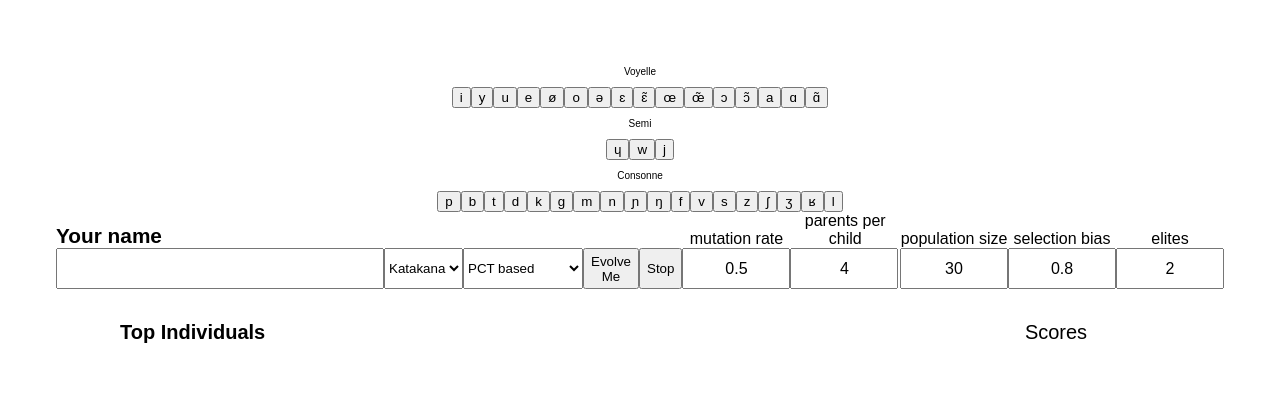
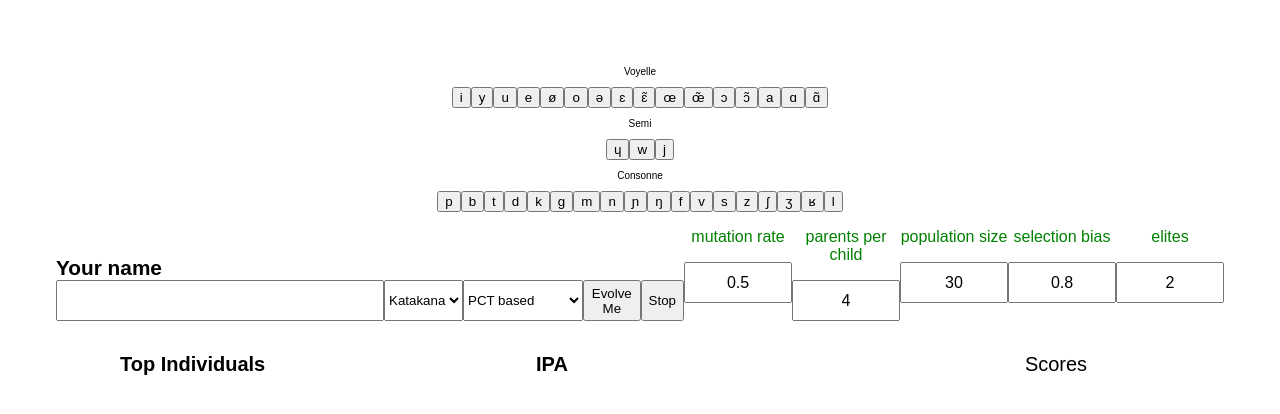
Before and after one commit to RThevenoux/thot, a website: page src/main/index.html in a window 1280 px wide. Drawn offline with Linux system fonts and the light colour scheme; a web font is replaced by a local one.

Commit message:
Gui code refactoring

```diff
--- a/src/main/gui/app-controller.js
+++ b/src/main/gui/app-controller.js
@@ -1,38 +1,55 @@
 class AppController {
+
   /**
    *
-   * @param {ParameterModel} parameters
+   * @param {HTMLElement} element
    */
-  constructor(parameters) {
-    let shownPopulationSize = 10;
+  constructor(element) {
 
-    this.parameters = parameters;
     this.model = new AppModel();
+    element.innerHTML = `<div id="keyboard"></div>
+        <div class="top-bar">
+            <div class="input__container">
+                <h2>Your name</h2>
+                <div class="name-input">
+                    <input type="text" id="textBox" />
+                    <select id="select-alphabet"></select>
+                    <select id="select-distance"></select>
+                    <button id="start-evolve">Evolve Me</button>
+                    <button id="stop-evolve">Stop</button>
+                </div>
+            </div>
+            <div class="parameters" id="parameters"></div>
+        </div>
+        <div class="top-performers" id="performers"></div>`;
 
-    this.inputNode = document.getElementById('textBox');
-    this.distanceNode = document.getElementById('select-distance');
-    this.alphabetNode = document.getElementById('select-alphabet');
+    this.inputNode = element.querySelector('#textBox');
+    this.distanceNode = element.querySelector('#select-distance');
+    this.alphabetNode = element.querySelector('#select-alphabet');
 
-    this.performers = new PerformersController(document.getElementById('performers'));
-    this.keyboard = new KeyboardController(document.getElementById('keyboard'));
+    this.parameter = new ParametersController(element.querySelector('#parameters'));
+    this.performers = new PerformersController(element.querySelector('#performers'));
+    this.keyboard = new KeyboardController(element.querySelector('#keyboard'));
 
-    this.keyboard.onClick = (ipa) => this.inputNode.value += ipa;
-    document.getElementById('start-evolve').onclick = () => this._start();
-    document.getElementById('stop-evolve').onclick = () => this._stop();
+    element.querySelector('#start-evolve').onclick = () => this._start();
+    element.querySelector('#stop-evolve').onclick = () => this._stop();
+    this.keyboard.onClick = (symbol) => this._addIPASymbol(symbol);
 
     this._init();
   }
 
   _init() {
-    //
     this.model.getDistances()
       .map(distance => new Option(distance.text, distance.value))
       .forEach(option => this.distanceNode.options.add(option));
 
-    //
     this.model.getAlphabets()
       .map(alphabet => new Option(alphabet.text, alphabet.value))
       .forEach(option => this.alphabetNode.options.add(option));
+  }
+
+  _addIPASymbol(symbol){
+    this.inputNode.value += symbol;
   }
 
   /**
@@ -45,7 +62,8 @@ class AppController {
     let ipaTarget = this.inputNode.value;
     let alphabet = this.alphabetNode.value;
     let distance = this.distanceNode.value;
-    this.model.start(ipaTarget, alphabet, distance, this.parameters, this);
+    let parameterModel = this.parameter.model;
+    this.model.start(ipaTarget, alphabet, distance, parameterModel, this);
   }
 
   _stop() {
--- a/src/main/gui/parameter-controller.js
+++ /dev/null
@@ -1,26 +0,0 @@
-class ParameterController {
-    constructor() {
-        this.model = new ParameterModel();
-
-        var that = this;
-        let mutationRateNode = document.getElementById('mutation-rate');
-        mutationRateNode.onchange = () => { that.model.mutationRate = mutationRateNode.value };
-        mutationRateNode.value = this.model.mutationRate;
-
-        let popSizeNode = document.getElementById('pop-size');
-        popSizeNode.onchange = () => { that.model.popSize = popSizeNode.value };
-        popSizeNode.value = this.model.popSize;
-
-        let selectionBiasNode = document.getElementById('selection-bias');
-        selectionBiasNode.onchange = () => { that.model.sBias = selectionBiasNode.value };
-        selectionBiasNode.value = this.model.sBias;
-
-        let parentPerChildNode = document.getElementById('parent-per-child');
-        parentPerChildNode.onchange = () => { that.model.parentPerChild = parentPerChildNode.value };
-        parentPerChildNode.value = this.model.parentPerChild;
-
-        let elitesNode = document.getElementById('elites');
-        elitesNode.onchange = () => { that.model.elites = elitesNode.value };
-        elitesNode.value = this.model.elites;
-    }
-}
--- /dev/null
+++ b/src/main/gui/parameters/parameters-controller.js
@@ -0,0 +1,52 @@
+class ParametersController {
+    /**
+     *
+     * @param {HTMLElement} element
+     */
+    constructor(element) {
+        this.model = new ParameterModel();
+
+        element.innerHTML =
+            `<div class="parameter">
+    <p>mutation rate</p>
+    <input type="number" id="mutation-rate" />
+</div>
+<div class="parameter">
+    <p>parents per child</p>
+    <input type="number" id="parent-per-child" />
+</div>
+<div class="parameter">
+    <p>population size</p>
+    <input type="number" id="pop-size" />
+</div>
+<div class="parameter">
+    <p>selection bias</p>
+    <input type="number" id="selection-bias" />
+</div>
+<div class="parameter">
+    <p>elites</p>
+    <input type="number" id="elites" />
+</div>`;
+
+        var that = this;
+        let mutationRateNode = element.querySelector('#mutation-rate');
+        mutationRateNode.onchange = () => { that.model.mutationRate = mutationRateNode.value };
+        mutationRateNode.value = this.model.mutationRate;
+
+        let popSizeNode = element.querySelector('#pop-size');
+        popSizeNode.onchange = () => { that.model.popSize = popSizeNode.value };
+        popSizeNode.value = this.model.popSize;
+
+        let selectionBiasNode = element.querySelector('#selection-bias');
+        selectionBiasNode.onchange = () => { that.model.sBias = selectionBiasNode.value };
+        selectionBiasNode.value = this.model.sBias;
+
+        let parentPerChildNode = element.querySelector('#parent-per-child');
+        parentPerChildNode.onchange = () => { that.model.parentPerChild = parentPerChildNode.value };
+        parentPerChildNode.value = this.model.parentPerChild;
+
+        let elitesNode = element.querySelector('#elites');
+        elitesNode.onchange = () => { that.model.elites = elitesNode.value };
+        elitesNode.value = this.model.elites;
+    }
+}
--- /dev/null
+++ b/src/main/gui/parameters/parameters.css
@@ -0,0 +1,22 @@
+.parameters {
+  display: flex;
+  flex-flow: row nowrap;
+}
+
+.parameter {
+  font-size: 16px;
+  display: flex;
+  flex-flow: column;
+  margin-left: 10;
+  margin-right: 10;
+}
+
+.parameter p{
+  color:green;
+}
+
+.parameter input {
+  width: 100px;
+  font-size: 16px;
+  text-align: center;
+}
--- a/src/main/gui/performers/performers-controller.js
+++ b/src/main/gui/performers/performers-controller.js
@@ -10,12 +10,13 @@ class PerformersController {
 
     let templateHTML =
       `<div class="display"></div>
+      <div class="ipa"></div>
 <span class="score"></span>`;
 
     let titleRow = document.createElement("div");
     titleRow.innerHTML = templateHTML;
     titleRow.className = "performer-row title";
-    this._setRowValues(titleRow,["Top Individuals","Scores"]);
+    this._setRowValues(titleRow,["Top Individuals","IPA","Scores"]);
     element.appendChild(titleRow);
 
     this.rows = [];
@@ -23,7 +24,7 @@ class PerformersController {
       let row = document.createElement("div");
       row.innerHTML = templateHTML;
       row.className = "performer-row";
-      this._setRowValues(row,"","");
+      this._setRowValues(row,"","","");
       element.appendChild(row);
       this.rows.push(row);
     }
@@ -36,6 +37,9 @@ class PerformersController {
     let row = this.rows[0];
     let display = row.querySelector('.display');
     display.className = 'display' + (highligthed ? " highlighted" : "");
+
+    let ipa = row.querySelector('.ipa');
+    ipa.className = 'ipa' + (highligthed ? " highlighted" : "");
   }
 
   /**
@@ -47,19 +51,17 @@ class PerformersController {
       let individual = population.individuals[i];
       let row = this.rows[i];
 
-
-      let display = row.querySelector('.display');
-      let score = row.querySelector('.score');
-
-      this._setRowValues(row, [individual.display + " - /" + individual.ipa + "/", individual.score])
+      this._setRowValues(row, [individual.display, "/" + individual.ipa + "/", individual.score])
     }
   }
 
   _setRowValues(row, values) {
     let display = row.querySelector('.display');
+    let ipa = row.querySelector('.ipa');
     let score = row.querySelector('.score');
 
     display.textContent = values[0];
-    score.textContent = values[1];
+    ipa.textContent = values[1];
+    score.textContent = values[2];
   }
 }
--- a/src/main/gui/performers/performers.css
+++ b/src/main/gui/performers/performers.css
@@ -24,12 +24,15 @@
   font-weight: 600;
   color: darkorange;
   text-align: left;
-  width: 80%;
-  font-family: cursive;
+  width: 40%;
 }
 
-.display.highlighted {
-  color: darkgreen
+.ipa {
+  font-size: 2.2rem;
+  font-weight: 600;
+  color: darkorange;
+  text-align: left;
+  width: 40%;
 }
 
 .score {
@@ -37,3 +40,7 @@
   font-size: 1.8rem;
   width: 20%;
 }
+
+.performer-row .highlighted {
+  color: darkgreen
+}
--- a/src/main/gui/styles.css
+++ b/src/main/gui/styles.css
@@ -43,22 +43,6 @@ input {
   justify-content: flex-start;
 }
 
-.name-input input {
-  font-family: cursive;
-}
-
-.parameter {
-  font-size: 16px;
-  display: flex;
-  flex-flow: column;
-}
-
-.parameter input {
-  width: 100px;
-  font-size: 16px;
-  text-align: center;
-}
-
 input::-webkit-outer-spin-button,
 input::-webkit-inner-spin-button {
     /* display: none; <- Crashes Chrome on hover */
--- a/src/main/index.html
+++ b/src/main/index.html
@@ -5,55 +5,19 @@
     <meta charset="utf-8">
     <title>Thot - Transcriptor</title>
     <link rel="stylesheet" type="text/css" href="gui/styles.css">
+    <link rel="stylesheet" type="text/css" href="gui/parameters/parameters.css">
     <link rel="stylesheet" type="text/css" href="gui/performers/performers.css">
     <link rel="stylesheet" href="https://fonts.googleapis.com/css?family=Caveat+Brush|Droid+Sans">
 </head>
 
 <body>
-    <div class="container">
-
-        <div id="keyboard"></div>
-        <div class="top-bar">
-            <div class="input__container">
-                <h2>Your name</h2>
-                <div class="name-input">
-                    <input type="text" id="textBox" />
-                    <select id="select-alphabet"></select>
-                    <select id="select-distance"></select>
-                    <button id="start-evolve">Evolve Me</button>
-                    <button id="stop-evolve">Stop</button>
-                </div>
-            </div>
-            <div class="parameter">
-                mutation rate
-                <input type="number" id="mutation-rate" />
-            </div>
-            <div class="parameter">
-                parents per child
-                <input type="number" id="parent-per-child" />
-            </div>
-            <div class="parameter">
-                population size
-                <input type="number" id="pop-size" />
-            </div>
-            <div class="parameter">
-                selection bias
-                <input type="number" id="selection-bias" />
-            </div>
-            <div class="parameter">
-                elites
-                <input type="number" id="elites" />
-            </div>
-        </div>
-
-        <div class="top-performers" id="performers"></div>
-    </div>
+    <div class="container"></div>
 
     <script type="text/javascript" src="./index.js"></script>
 
     <script type="text/javascript" src="./gui/app-controller.js"></script>
     <script type="text/javascript" src="./gui/app-model.js"></script>
-    <script type="text/javascript" src="./gui/parameter-controller.js"></script>
+    <script type="text/javascript" src="./gui/parameters/parameters-controller.js"></script>
     <script type="text/javascript" src="./gui/keyboard/keyboard-controller.js"></script>
     <script type="text/javascript" src="./gui/performers/performers-controller.js"></script>
 
--- a/src/main/index.js
+++ b/src/main/index.js
@@ -1,4 +1,3 @@
 window.onload = () => {
-    let parameter = new ParameterController();
-    new AppController(parameter.model);
+    new AppController(document.querySelector('.container'));
 }
```
